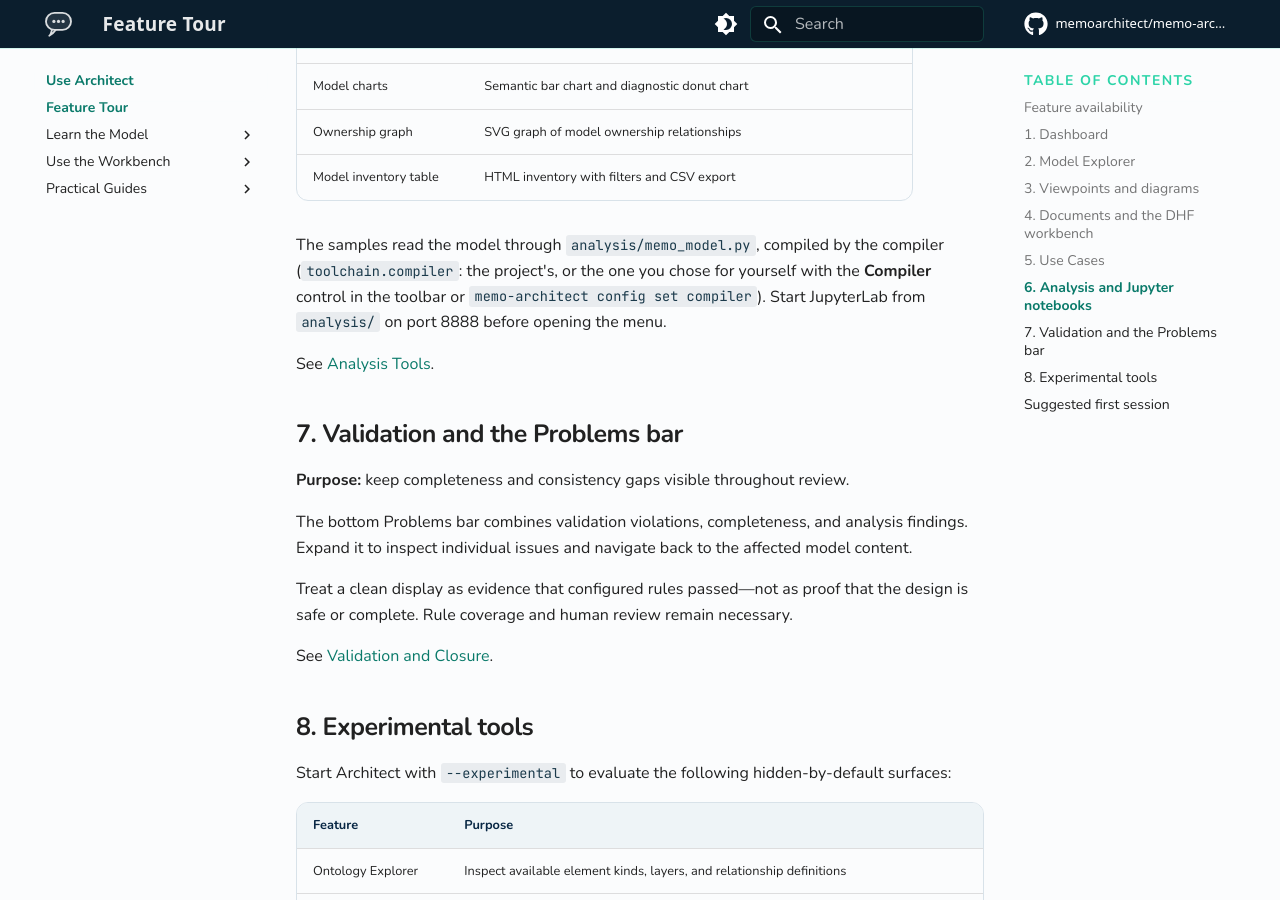
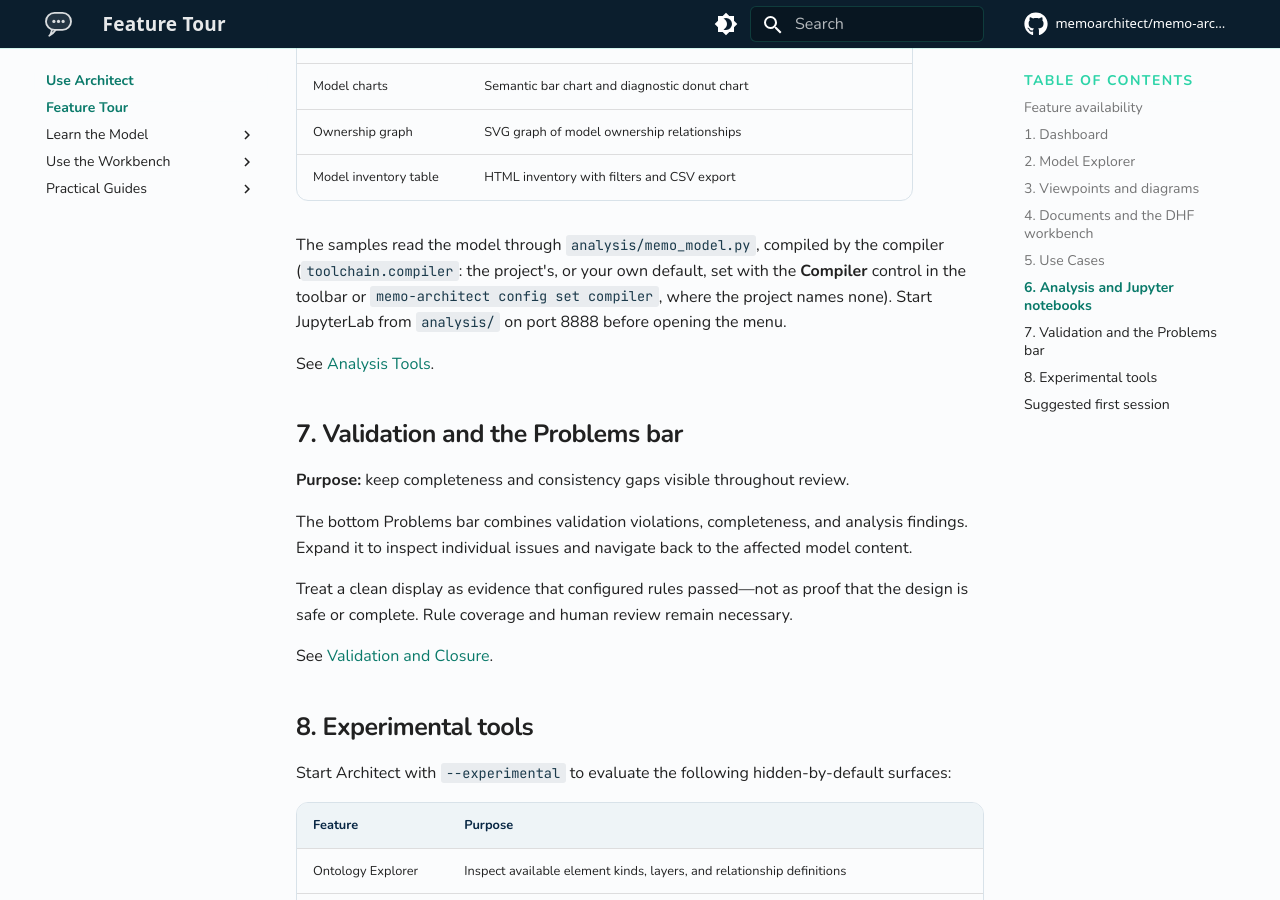
Before and after one commit to memoarchitect/memo-architect, an MkDocs documentation site: the page built from docs/src/users/features.md, in a window 1280 px wide and 900 px high, scrolled down 2949 px. Built offline with MkDocs 1.6.1 and Material for MkDocs 9.7.7, drawn with Linux system fonts in a browser that asks for light colours; comment, search, counter and statistics services are not loaded.

Commit message:
Docs: your own compiler default applies where the project names none
Co-Authored-By: Claude Sonnet 5.5 <noreply@anthropic.com>

```diff
--- a/docs/src/users/features.md
+++ b/docs/src/users/features.md
@@ -116,7 +116,7 @@ seven model-independent notebooks:
 | Model inventory table | HTML inventory with filters and CSV export |
 
 The samples read the model through `analysis/memo_model.py`, compiled by the
-compiler (`toolchain.compiler`: the project's, or the one you chose for yourself with the **Compiler** control in the toolbar or `memo-architect config set compiler`). Start JupyterLab from
+compiler (`toolchain.compiler`: the project's, or your own default, set with the **Compiler** control in the toolbar or `memo-architect config set compiler`, where the project names none). Start JupyterLab from
 `analysis/` on port 8888 before opening the menu.
 
 See [Analysis Tools](analysis-tools.md).
```
Also changed, not shown: docs/src/users/analysis-tools.md (+1 -1 lines).
